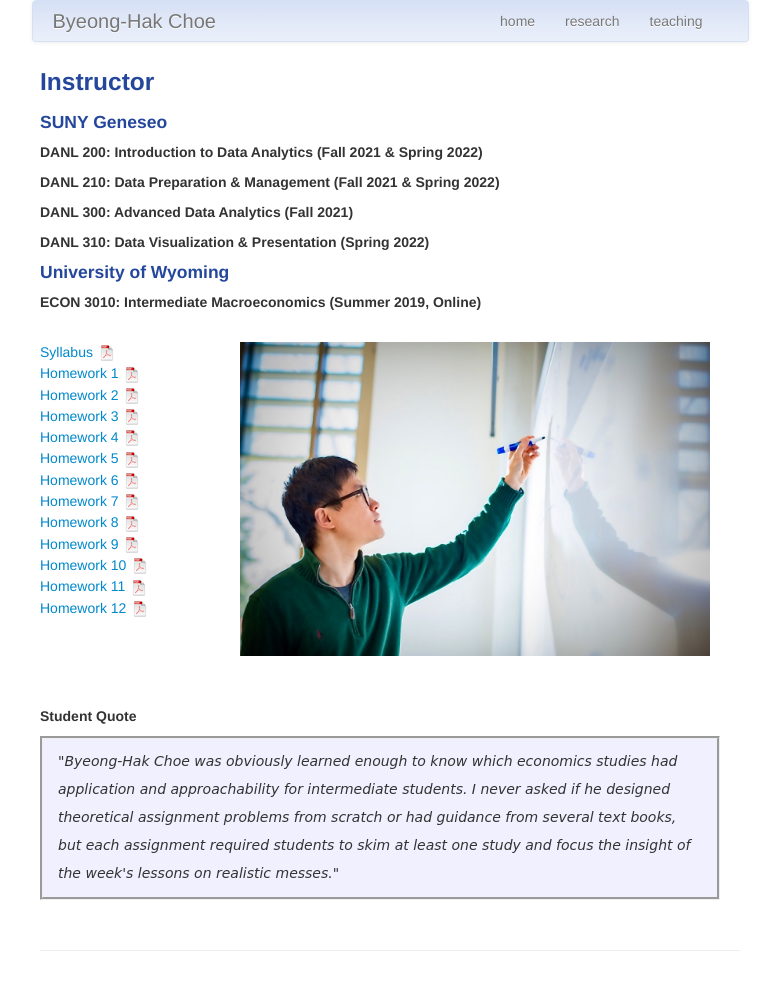
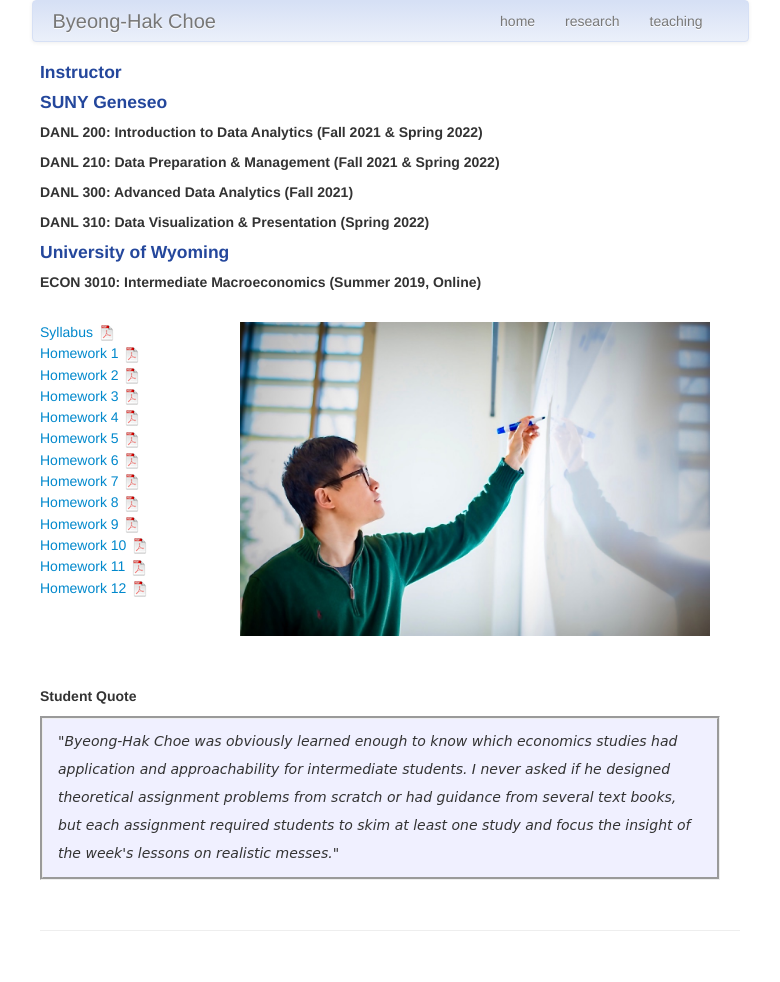
Before and after one commit to Erikwoj/bcecon.github.io, a Jekyll site: the page built from pages/teaching.md, in a window 1280 px wide. Shown: the whole page, without its empty margins (250-1030 px from the left). Built offline with Jekyll 4.4.1, drawn with Linux system fonts in a browser that asks for light colours.

```diff
--- a/pages/teaching.md
+++ b/pages/teaching.md
@@ -6,7 +6,7 @@ description: B.H. Choe's teaching
 
 ---
 
-### <a name="Instructor"></a>Instructor
+#### <a name="Instructor"></a>Instructor
 
 #### <a name="SUNY Geneseo"></a>SUNY Geneseo
 
```
